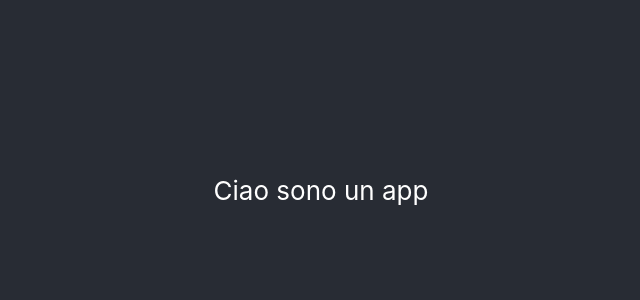
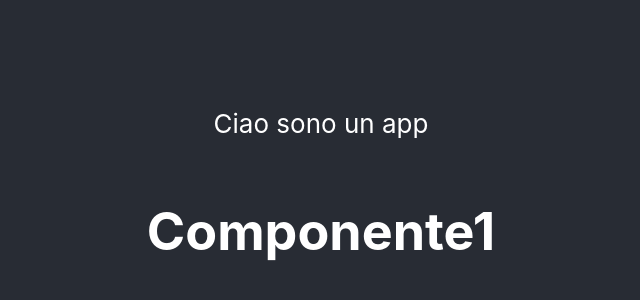
Before and after one commit to vmillozza/prima-app, a React (Create React App) app: page / in a window 1280 px wide. Shown: the part 210-510 px from the top of the page, without its empty margins (319-959 px from the left). Built offline with nearby package versions, Linux system fonts and the light colour scheme.

Commit message:
Componente1

```diff
--- a/src/App.js
+++ b/src/App.js
@@ -1,5 +1,6 @@
 //import logo from './logo.svg';
 import './App.css';
+import Componente1 from './Componente1';
 
 function App() {
   return (
@@ -17,7 +18,9 @@ function App() {
         >
           Learn React
         </a> */}
+        <Componente1/>
       </header>
+
     </div>
   );
 }
--- /dev/null
+++ b/src/Componente1.js
@@ -0,0 +1,11 @@
+import React from 'react'
+
+const Componente1 = () => {
+  return (
+    <div>
+      <h1>Componente1</h1>
+    </div>
+  )
+}
+
+export default Componente1
```
